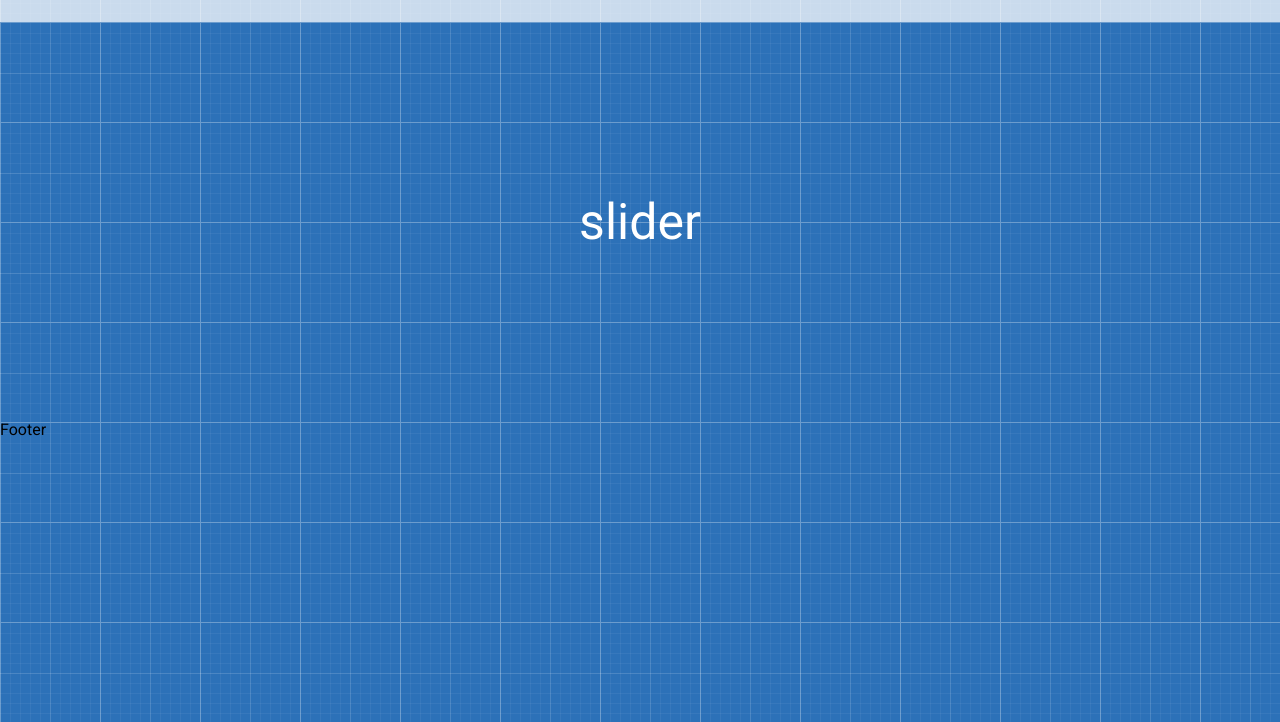
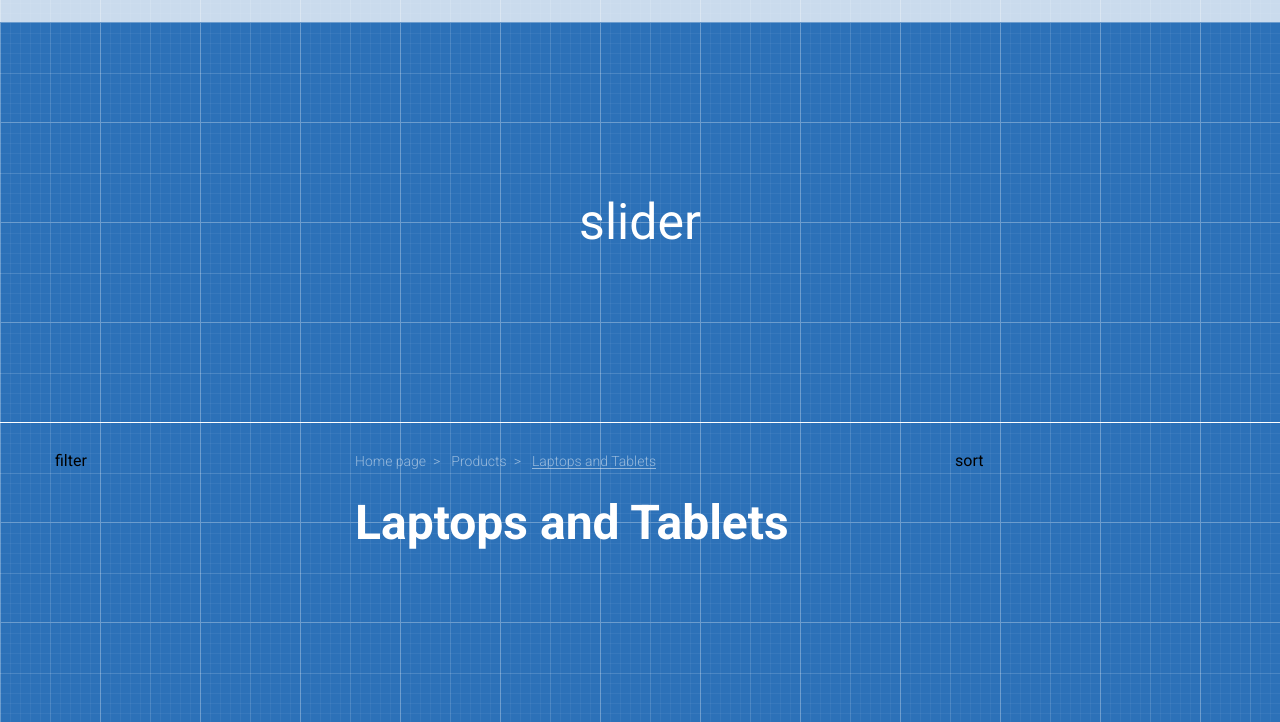
Before and after one commit to HelenPetrovska/HelenPetrovska.github.io, a plain HTML site: page index.html in a window 1280 px wide. Shown: the part 78-800 px from the top of the page. Drawn offline with Linux system fonts and the light colour scheme.

Commit message:
added breadcrumb

```diff
--- a/index.html
+++ b/index.html
@@ -61,16 +61,47 @@
         </div>
     </header>
     <main class="main">
-        <div class="container">
-            <div class="row">
-                <div class="col-md-12">
-                    <div class="slider">slider</div>
+        <div class="slider-container">
+            <div class="container">
+                <div class="row">
+                    <div class="col-md-12">
+                        <div class="slider">slider</div>
+                    </div>
                 </div>
             </div>
         </div>
-        <div class="row"></div>
+        <div class="container">
+            <div class="row content">
+                <div class="col-md-3">filter</div>
+                <div class="col-md-9">
+                    <div class="row">
+                        <div class="col-md-8">
+                            <ul class="breadcrumb">
+                                <li><a href="#">Home page</a></li>
+                                <li><a href="#">Products</a></li>
+                                <li class="active">Laptops and Tablets</li>
+                            </ul>
+                            <div class="title-page">
+                                <h2>Laptops and Tablets</h2>
+                            </div>
+
+                        </div>
+                        <div class="col-md-4">sort</div>
+                    </div>
+                    <div class="row">
+                        <div class="col-md-4">
+
+                        </div>
+                        <div class="col-md-4"></div>
+                        <div class="col-md-4"></div>
+                    </div>
+                </div>
+
+            </div>
+        </div>
+
 
     </main>
-    <footer class="footer">Footer</footer>
+    <footer class="footer"></footer>
 </body>
 </html>
--- a/style.css
+++ b/style.css
@@ -27,8 +27,14 @@ body {
 .col-md-3 {
     width: 25%;
 }
+.col-md-4 {
+    width: 33.33%;
+}
 .col-md-6 {
     width: 50%;
+}
+.col-md-8 {
+    width: 66.67%;
 }
 .col-md-9 {
     width: 75%;
@@ -164,6 +170,10 @@ body {
   } */
 
   /* main */
+.slider-container {
+    border-bottom: 1px solid #ffffff;
+    /* background-color: rgba(255, 255, 255, 0.75); */
+}
 .slider {
     height: 400px;
     font-size: 50px;
@@ -171,3 +181,40 @@ body {
     color: #ffffff;
     text-align: center;
 }
+.content {
+    padding-top: 30px;
+}
+.breadcrumb {
+    list-style-type: none;
+}
+.breadcrumb>li {
+    display: inline-block;
+}
+.breadcrumb>li>a {
+    text-decoration: none;
+    color: #ffffff;
+    opacity: 0.5;
+    font-size: 14px;
+    font-weight: 300;
+}
+.breadcrumb>li>a::after {
+    padding: 7px;
+    font-size: 14px;
+    content: "\003E";
+    color: #ffffff;
+}
+.breadcrumb .active {
+    color: #ffffff;
+    opacity: 0.5;
+    font-size: 14px;
+    font-weight: 300;
+    border-bottom: 1px solid white;
+}
+.title-page h2 {
+    color: #ffffff;
+    font-size: 48px;
+    font-weight: 700;
+    clear: both;
+    padding-top: 30px;
+    padding-bottom: 50px;
+}
```
Lines whose indentation alone changed are shown as unchanged.
